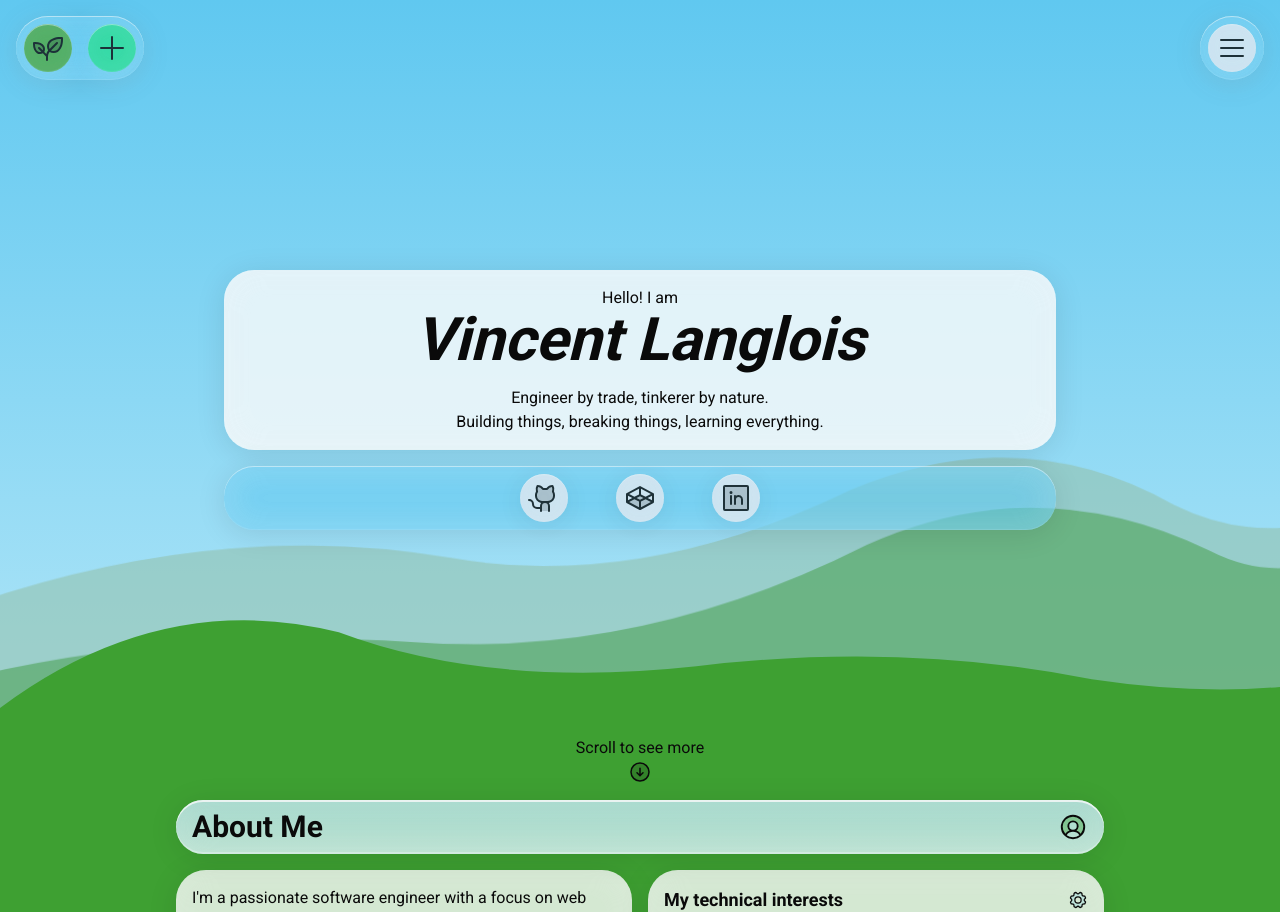
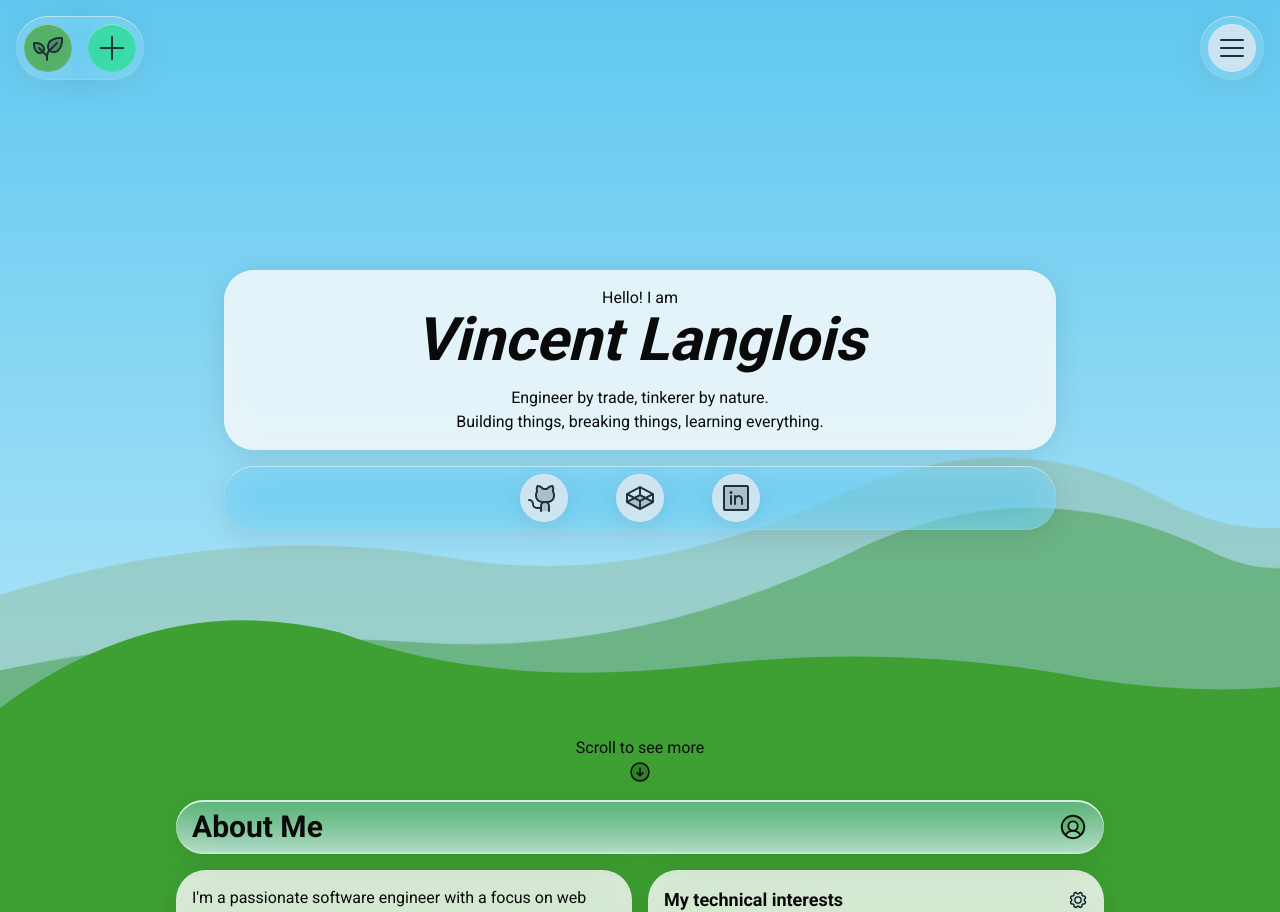
Before and after one commit to vtlanglois/portfolio-v2, a Next.js app: page / in a window 1280 px wide. Shown: the top 912 px of the page. Built offline with nearby package versions, Linux system fonts and the light colour scheme.

Commit message:
style: add hint of transparency to headings

```diff
--- a/src/components/ui/Card/styles.css
+++ b/src/components/ui/Card/styles.css
@@ -22,8 +22,8 @@
   padding-block: 0.75rem;
   background: linear-gradient(
     to bottom,
-    color-mix(in srgb, var(--sky-top) 30%, var(--card-bg) 60%),
-    color-mix(in srgb, var(--sky-bottom) 40%, var(--card-bg) 50%)
+    color-mix(in srgb, var(--sky-top) 30%, transparent 60%),
+    color-mix(in srgb, var(--sky-bottom) 40%, var(--card-bg) 40%)
   );
   box-shadow:
     0 4px 30px rgba(0, 0, 0, 0.1),
```
